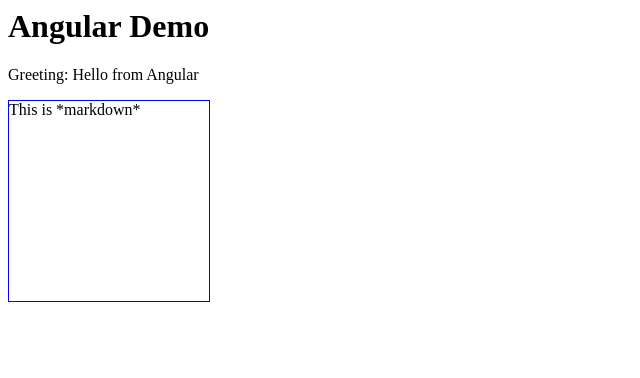
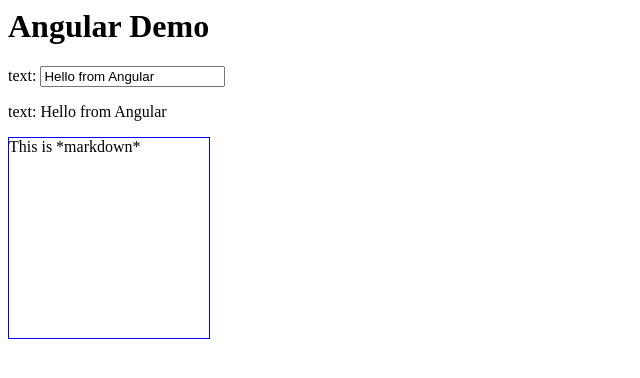
Before and after one commit to jxc876/ngAce, a plain HTML site: page index.html in a window 1280 px wide. Shown: the whole page, without its empty margins (0-640 px from the left). Drawn offline with nearby package versions, Linux system fonts and the light colour scheme.

Commit message:
add input box

```diff
--- a/index.html
+++ b/index.html
@@ -7,7 +7,8 @@
 		<h1>Angular Demo</h1>
 
 		<div data-ng-controller="MainCtrl">
-			<p>Greeting: {{text}}</p>
+			text: <input type="text" data-ng-model="text" />
+			<p>text: {{text}}</p>
 
 			<div data-ace="" class="editor">This is *markdown*</div>
 		</div>
```
